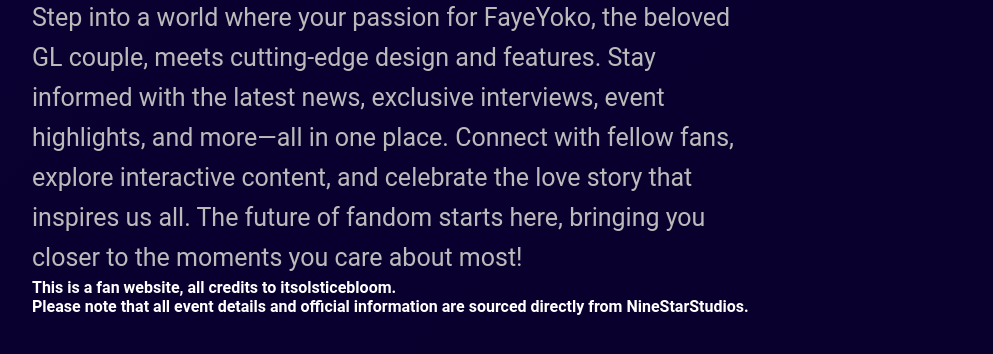
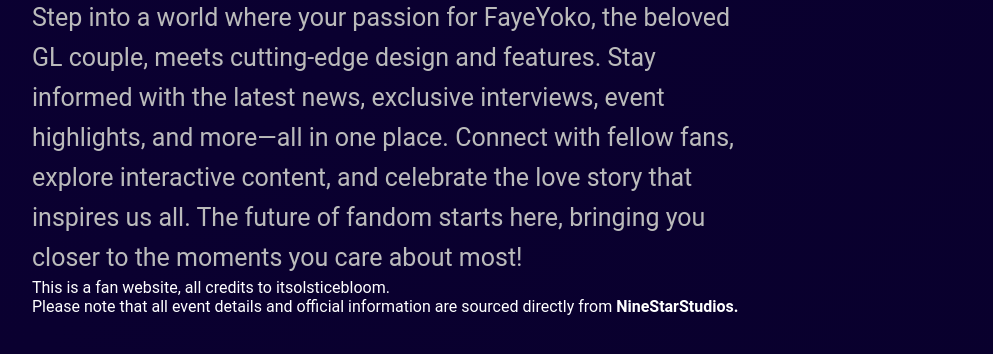
Before and after one commit to solsticebloom/behereforfayeyoko, a plain HTML site: page index.html in a window 1280 px wide. Both pictures are taken after a click on the link "ABOUT". Shown: the part 402-756 px from the top of the page, without its empty margins (248-1241 px from the left). Drawn offline with Linux system fonts and the light colour scheme.

Commit message:
Update index.html

```diff
--- a/index.html
+++ b/index.html
@@ -34,7 +34,7 @@
      <section id="about" class="main-section hidden">
         <div class="content">
             <h2>Read More</h2>
-            <p>Step into a world where your passion for FayeYoko, the beloved GL couple, meets cutting-edge design and features. Stay informed with the latest news, exclusive interviews, event highlights, and more—all in one place. Connect with fellow fans, explore interactive content, and celebrate the love story that inspires us all. The future of fandom starts here, bringing you closer to the moments you care about most!</p><strong>This is a fan website, all credits to itsolsticebloom.<br>Please note that all event details and official information are sourced directly from NineStarStudios.</strong><p>
+            <p>Step into a world where your passion for FayeYoko, the beloved GL couple, meets cutting-edge design and features. Stay informed with the latest news, exclusive interviews, event highlights, and more—all in one place. Connect with fellow fans, explore interactive content, and celebrate the love story that inspires us all. The future of fandom starts here, bringing you closer to the moments you care about most!</p>This is a fan website, all credits to <stromg>itsolsticebloom.</stromg><br>Please note that all event details and official information are sourced directly from <strong>NineStarStudios.</strong><p>
         </div>
     </section>
 
```
